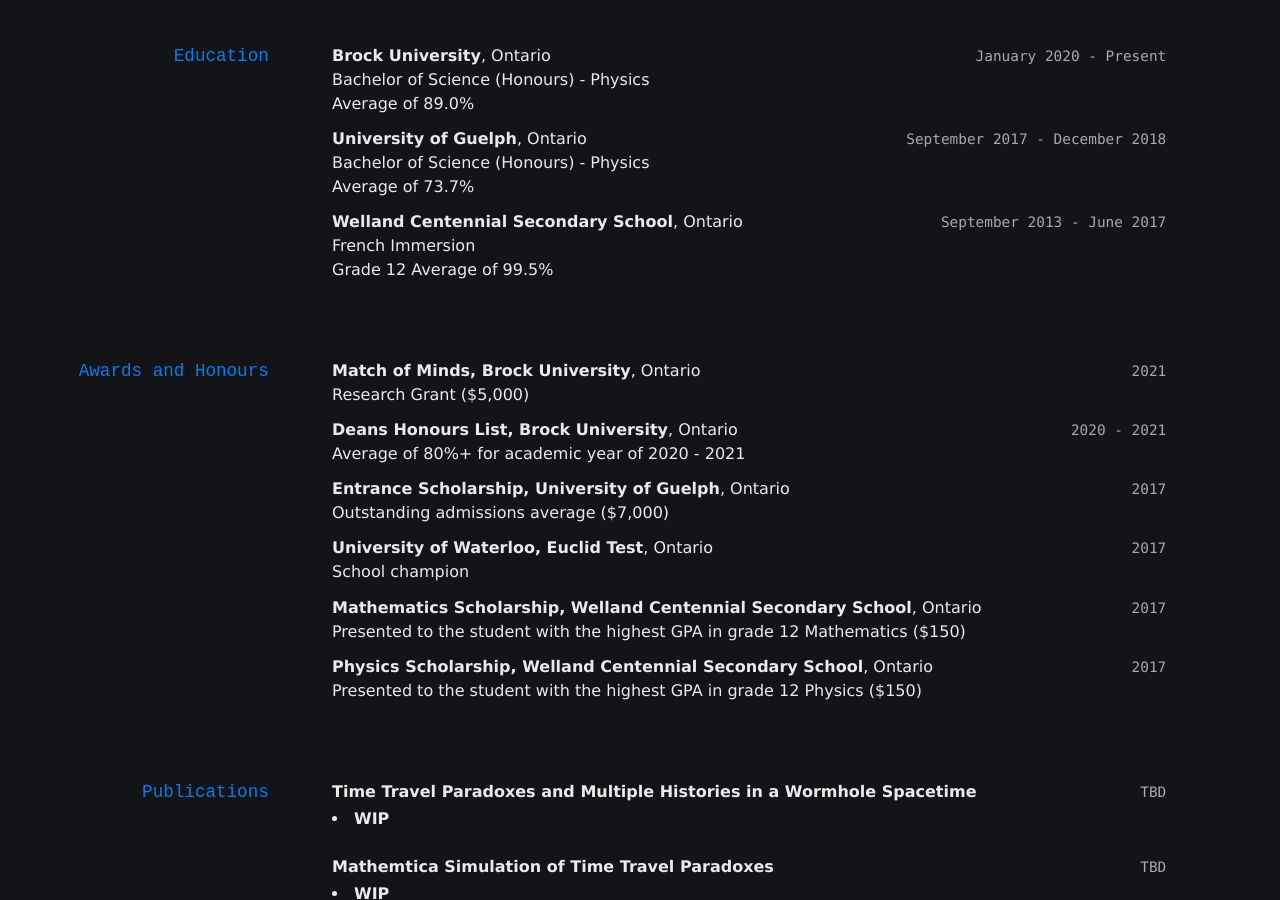
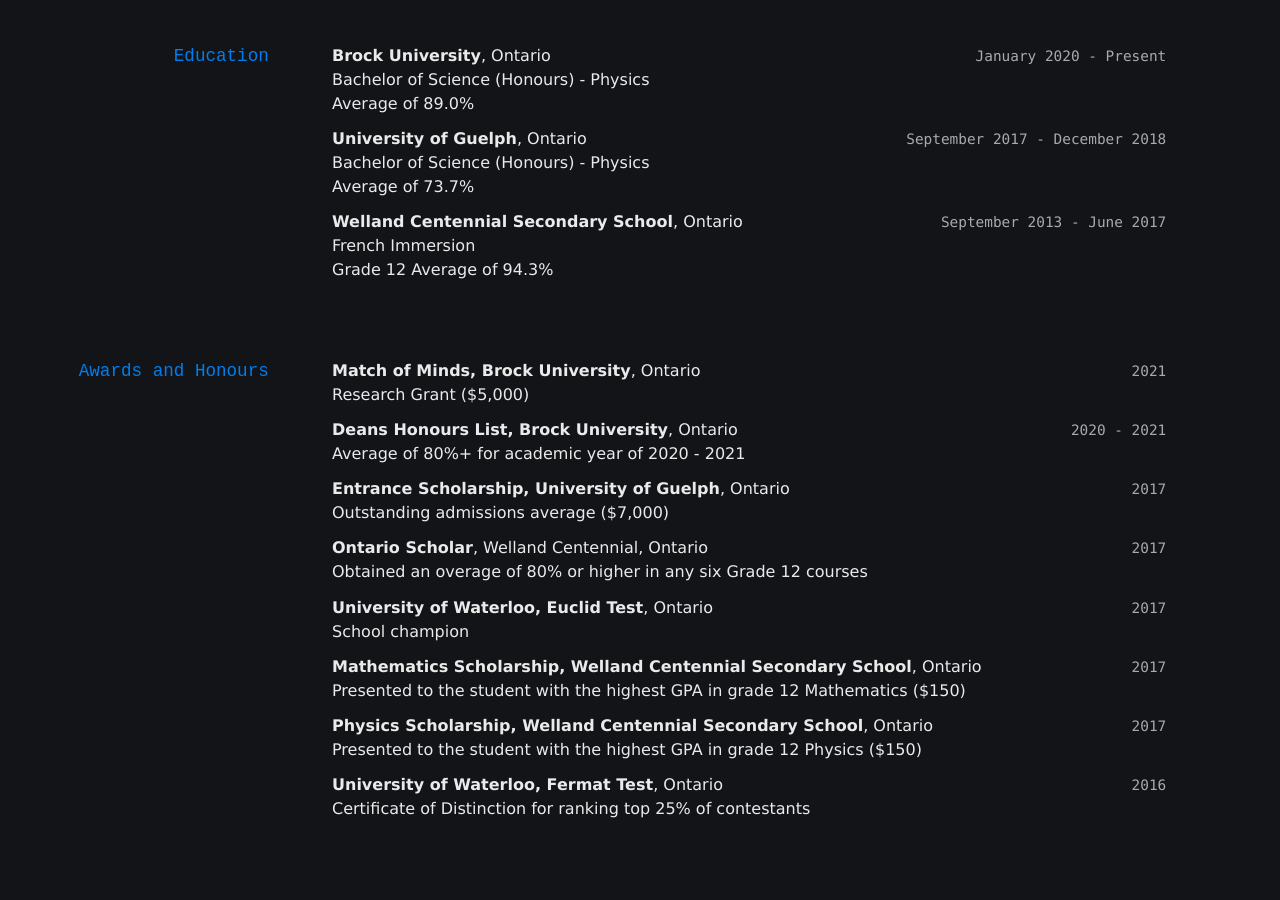
Before and after one commit to JaredWogan/CV, a Jekyll site: the page built from index.md, in a window 1280 px wide and 900 px high, scrolled down 406 px. Built offline with Jekyll 4.4.1, drawn with Linux system fonts in a browser that asks for light colours.

Commit message:
Updated Awards

```diff
--- a/index.md
+++ b/index.md
@@ -35,7 +35,7 @@ Average of 73.7%
 `September 2013 - June 2017`
 __Welland Centennial Secondary School__, Ontario \
 French Immersion \
-Grade 12 Average of 99.5%
+Grade 12 Average of 94.3%
 
 
 ## Awards and Honours
@@ -53,6 +53,10 @@ __Entrance Scholarship, University of Guelph__, Ontario \
 Outstanding admissions average ($7,000)
 
 `2017`
+__Ontario Scholar__, Welland Centennial, Ontario \
+Obtained an overage of 80% or higher in any six Grade 12 courses
+
+`2017`
 __University of Waterloo, Euclid Test__, Ontario \
 School champion
 
@@ -63,6 +67,11 @@ Presented to the student with the highest GPA in grade 12 Mathematics ($150)
 `2017`
 __Physics Scholarship, Welland Centennial Secondary School__, Ontario \
 Presented to the student with the highest GPA in grade 12 Physics ($150)
+
+`2016`
+__University of Waterloo, Fermat Test__, Ontario \
+Certificate of Distinction for ranking top 25% of contestants
+
 
 
 ## Publications
```
